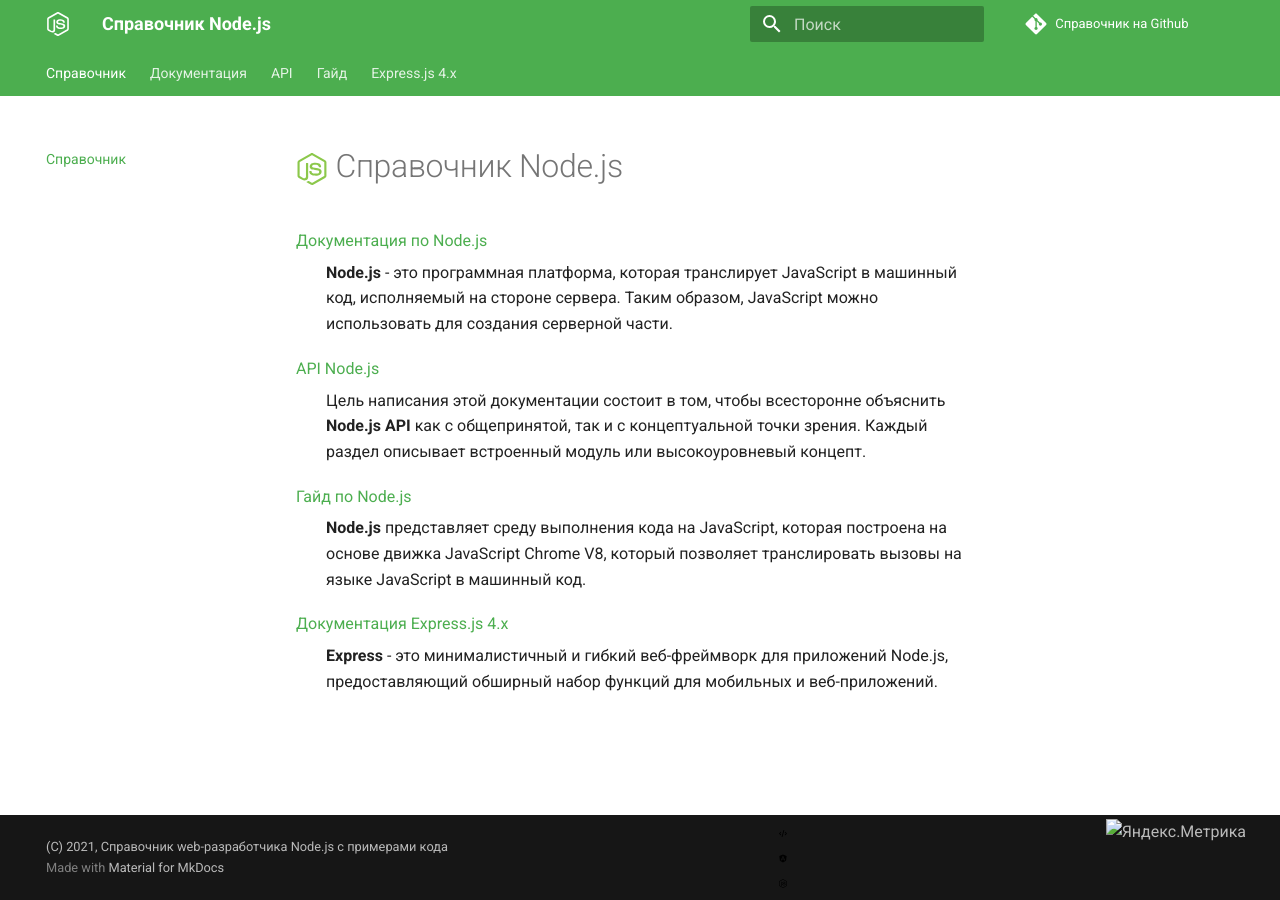
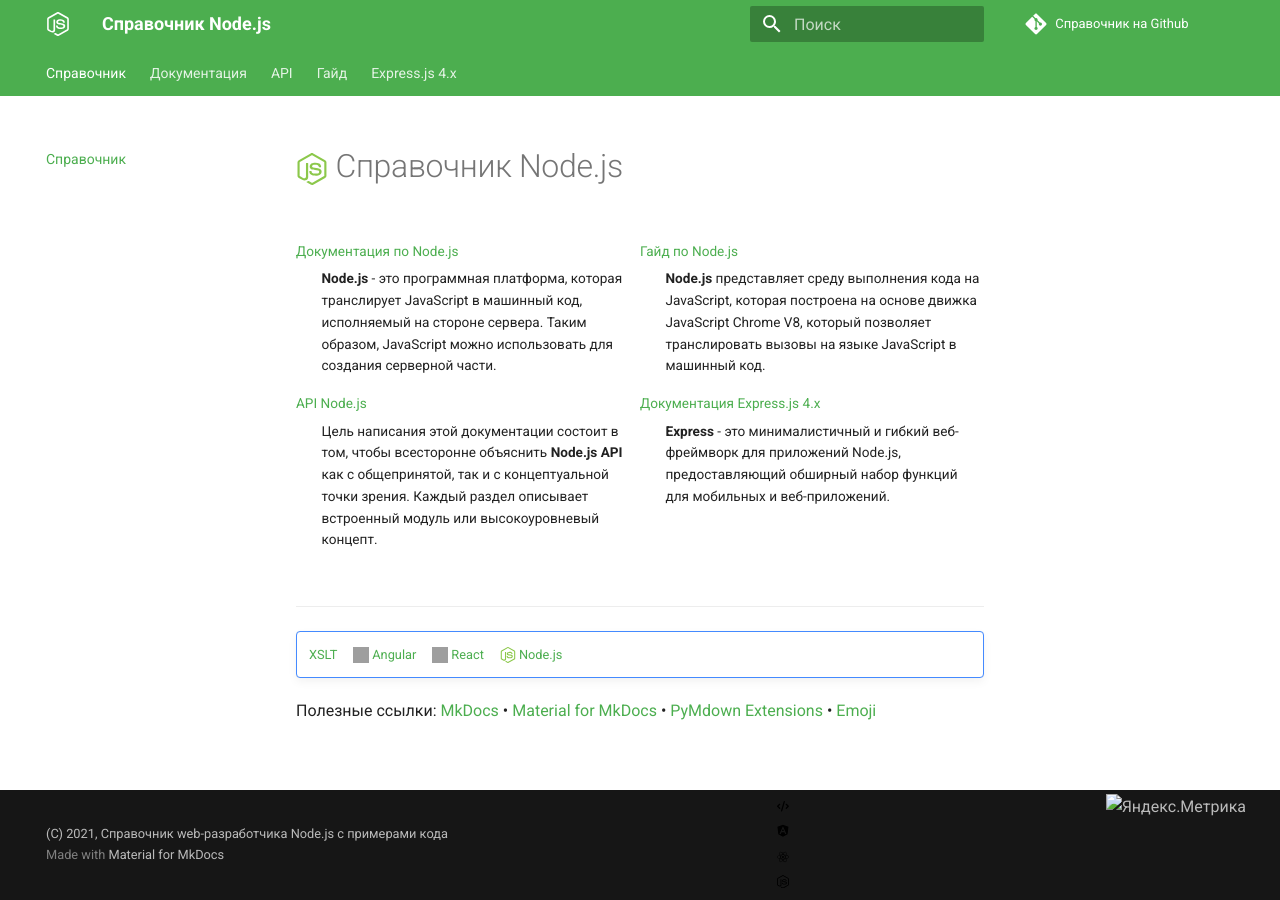
Before and after one commit to xsltdev/nodejsdev.ru, an MkDocs documentation site: the page built from docs/index.md, in a window 1280 px wide. Built offline with MkDocs 1.6.1 and Material for MkDocs 9.7.7, drawn with Linux system fonts in a browser that asks for light colours; comment, search, counter and statistics services are not loaded; grey boxes are pictures that could not be loaded.

Commit message:
up index

```diff
--- a/docs/index.md
+++ b/docs/index.md
@@ -5,14 +5,37 @@
 
 # ![Node.js](./nodejs.svg){: style="height:32px;width:32px;vertical-align:middle;"} Справочник Node.js
 
+<div class="layout layout2" markdown="1">
+
+<div class="cell" markdown="1">
+
 [Документация по Node.js](doc/index.md)
 : **Node.js** - это программная платформа, которая транслирует JavaScript в машинный код, исполняемый на стороне сервера. Таким образом, JavaScript можно использовать для создания серверной части.
 
 [API Node.js](api/index.md)
 : Цель написания этой документации состоит в том, чтобы всесторонне объяснить **Node.js API** как с общепринятой, так и с концептуальной точки зрения. Каждый раздел описывает встроенный модуль или высокоуровневый концепт.
 
+</div>
+
+<div class="cell" markdown="1">
+
 [Гайд по Node.js](guide/index.md)
 : **Node.js** представляет среду выполнения кода на JavaScript, которая построена на основе движка JavaScript Chrome V8, который позволяет транслировать вызовы на языке JavaScript в машинный код.
 
 [Документация Express.js 4.x](expressjs4/index.md)
 : **Express** - это минималистичный и гибкий веб-фреймворк для приложений Node.js, предоставляющий обширный набор функций для мобильных и веб-приложений.
+
+</div>
+
+</div>
+
+---
+
+!!!note ""
+
+	[XSLT](https://xsltdev.ru) &nbsp;&nbsp;&nbsp;
+    [![Angular](angular.svg){: style="height:16px;width:16px;vertical-align:middle;"} Angular](https://angdev.ru/) &nbsp;&nbsp;&nbsp;
+    [![React](react.svg){: style="height:16px;width:16px;vertical-align:middle;"} React](https://reactdev.ru/) &nbsp;&nbsp;&nbsp;
+    [![Node.js](nodejs.svg){: style="height:16px;width:16px;vertical-align:middle;"} Node.js](https://nodejsdev.ru/)
+
+Полезные ссылки: [MkDocs](https://www.mkdocs.org) • [Material for MkDocs](https://squidfunk.github.io/mkdocs-material/) • [PyMdown Extensions](https://facelessuser.github.io/pymdown-extensions/) • [Emoji](https://www.joypixels.com/emoji#all)
--- a/mkdocs.yml
+++ b/mkdocs.yml
@@ -31,6 +31,9 @@
         - icon: fontawesome/brands/angular
           link: 'https://angdev.ru/'
           name: Angular docs
+        - icon: fontawesome/brands/react
+          link: 'https://reactdev.ru/'
+          name: React docs
         - icon: fontawesome/brands/node-js
           link: 'https://nodejsdev.ru/'
           name: Node.js docs
```
